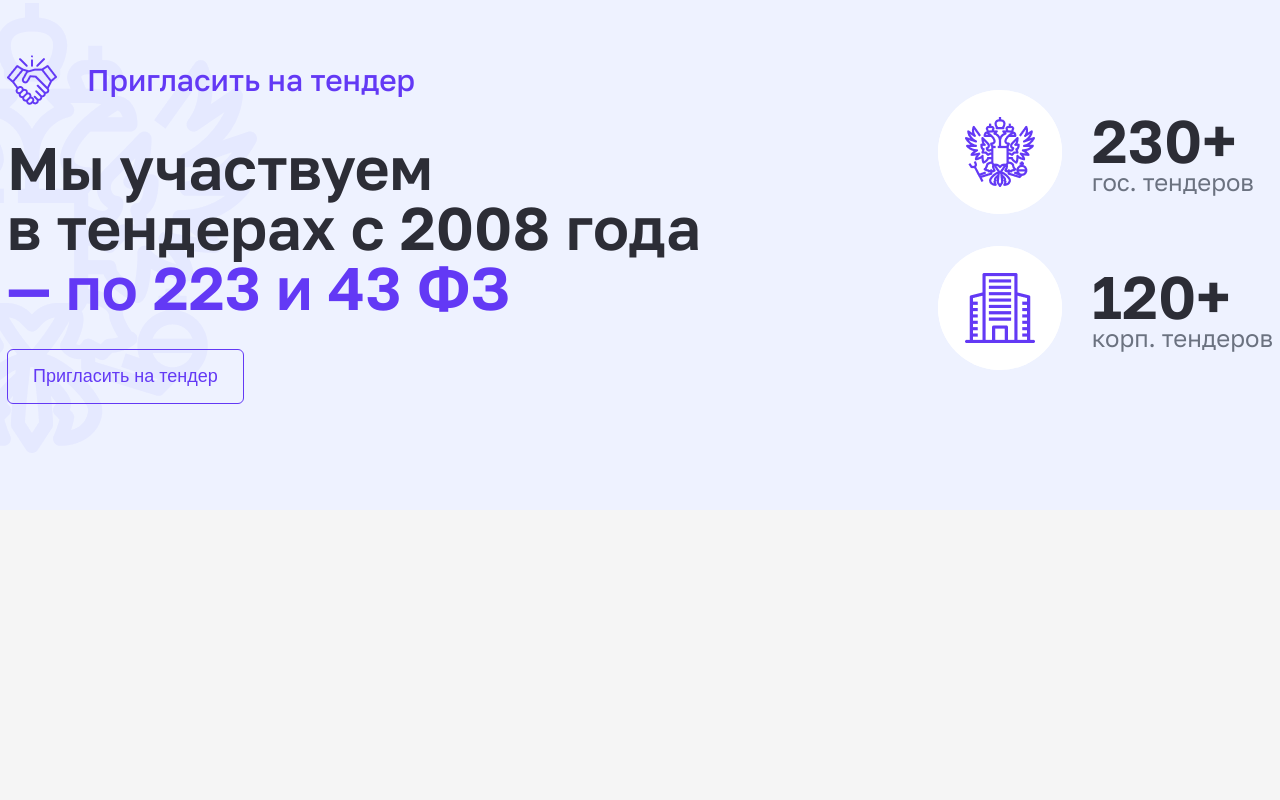
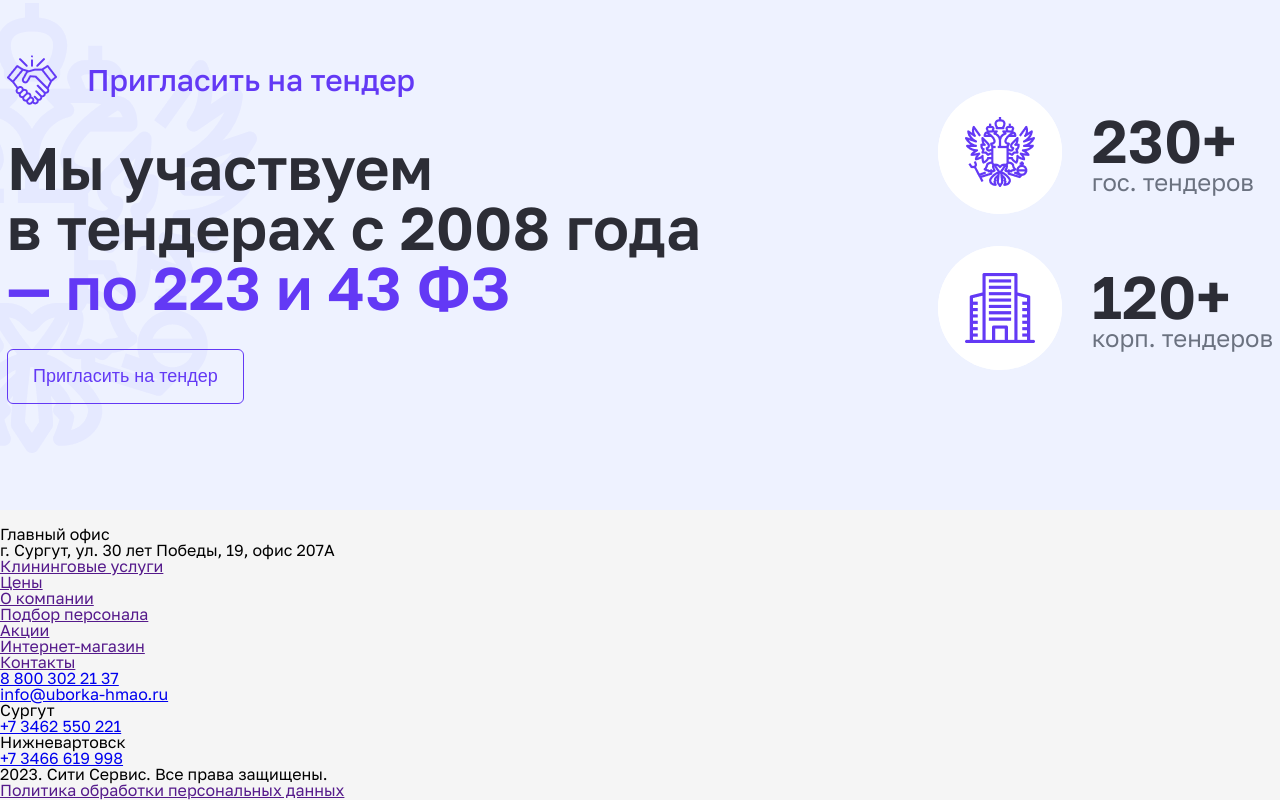
Before and after one commit to randomu3/City-service, a website built with webpack: page src/pages/index.html in a window 1280 px wide. Shown: the part 2431-3231 px from the top of the page. Before the commit the page ends 2941 px from the top, so only its background shows below. Built offline with nearby package versions, Linux system fonts and the light colour scheme.

Commit message:
added structure bem for footer

```diff
--- a/src/pages/index.html
+++ b/src/pages/index.html
@@ -384,7 +384,9 @@
             </div>
             <h3 class="tender-invitation__stats text_black--xxl">
               230+
-              <span class="tender-invitation__stats-note text_grey--md">гос. тендеров</span>
+              <span class="tender-invitation__stats-note text_grey--md"
+                >гос. тендеров</span
+              >
             </h3>
           </div>
           <div class="tender-invitation__item">
@@ -397,13 +399,85 @@
             </div>
             <h3 class="tender-invitation__stats text_black--xxl">
               120+
-              <span class="tender-invitation__stats-note text_grey--md">корп. тендеров</span>
+              <span class="tender-invitation__stats-note text_grey--md"
+                >корп. тендеров</span
+              >
             </h3>
           </div>
         </div>
       </div>
     </section>
 
-    <footer></footer>
+    <footer class="footer">
+      <div class="footer__main">
+        <div class="footer__info">
+          <img src="" alt="" class="footer__logo" />
+          <address class="footer__address">
+            <p class="footer__label">Главный офис</p>
+            <p>г. Сургут, ул. 30 лет Победы, 19, офис 207А</p>
+          </address>
+        </div>
+        <nav class="footer__nav">
+          <ul class="footer__list">
+            <li class="footer__item">
+              <a href="" class="footer__link">Клининговые услуги</a>
+            </li>
+            <li class="footer__item">
+              <a href="" class="footer__link">Цены</a>
+            </li>
+            <li class="footer__item">
+              <a href="" class="footer__link">О компании</a>
+            </li>
+            <li class="footer__item">
+              <a href="" class="footer__link">Подбор персонала</a>
+            </li>
+          </ul>
+        </nav>
+        <nav class="footer__nav">
+          <ul class="footer__list">
+            <li class="footer__item">
+              <a href="" class="footer__link">Акции</a>
+            </li>
+            <li class="footer__item">
+              <a href="" class="footer__link">Интернет-магазин</a>
+            </li>
+            <li class="footer__item">
+              <a href="" class="footer__link">Контакты</a>
+            </li>
+          </ul>
+        </nav>
+      </div>
+      <div class="footer__contacts">
+        <div class="footer__contact-info">
+          <h4>
+            <a href="tel:88003022137" class="footer__phone">8 800 302 21 37</a>
+          </h4>
+          <p>
+            <a href="mailto:info@uborka-hmao.ru" class="footer__email"
+              >info@uborka-hmao.ru</a
+            >
+          </p>
+        </div>
+        <div class="footer__contact-info">
+          <p>Сургут</p>
+          <h5>
+            <a href="tel:+73462550221" class="footer__phone">+7 3462 550 221</a>
+          </h5>
+        </div>
+        <div class="footer__contact-info">
+          <p>Нижневартовск</p>
+          <h5>
+            <a href="tel:+73466619998" class="footer__phone">+7 3466 619 998</a>
+          </h5>
+        </div>
+      </div>
+      <div class="footer__bottom">
+        <p class="footer__rights">2023. Сити Сервис. Все права защищены.</p>
+        <a href="" class="footer__privacy-policy"
+          >Политика обработки персональных данных</a
+        >
+      </div>
+    </footer>
+
   </body>
 </html>
--- /dev/null
+++ b/src/scss/components/footer/footer.scss
@@ -0,0 +1,3 @@
+.footer {
+
+}
--- /dev/null
+++ b/src/scss/components/footer/index.scss
@@ -0,0 +1,2 @@
+@import './footer-media.scss';
+@import './footer.scss';
--- a/src/scss/index.scss
+++ b/src/scss/index.scss
@@ -3,6 +3,7 @@
 @import "./components/services";
 @import "./components/cards/";
 @import "./components/tender-invitation/";
+@import "./components/footer/";
 
 body {
   background-color: $white;
```
Also changed, not shown: src/images/logos-footer/Location.png (added), src/images/logos-footer/Logo.png (added), src/scss/components/footer/footer-media.scss (added).
